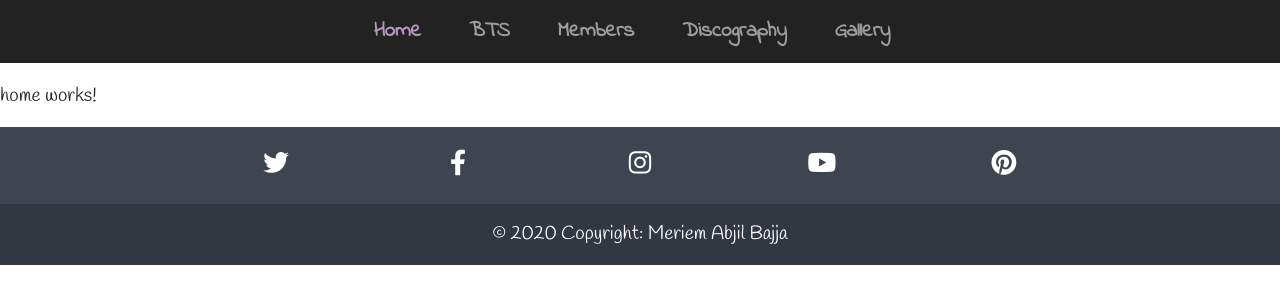
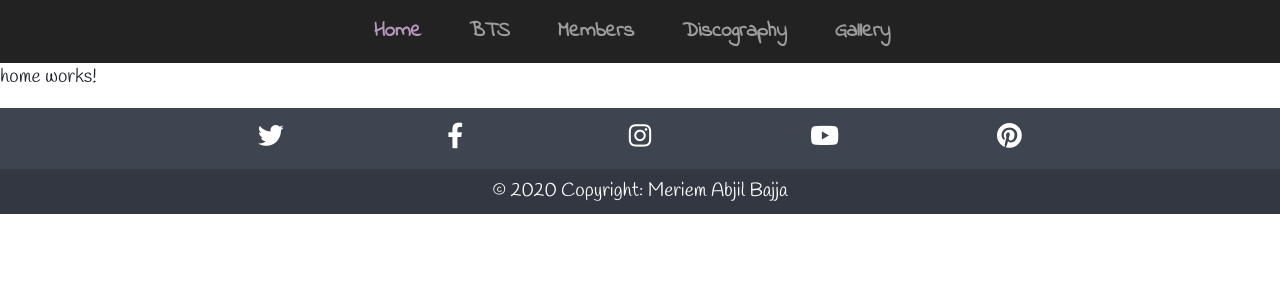
Before and after one commit to merimari0510/bangtan-boys, an Angular app: page /#/home in a window 1280 px wide. Shown: the top 304 px of the page. Built offline with nearby package versions, Linux system fonts and the light colour scheme.

Commit message:
Arreglar navbar y footer

```diff
--- a/src/app/components/pages/shared/footer/footer.component.html
+++ b/src/app/components/pages/shared/footer/footer.component.html
@@ -3,7 +3,7 @@
   <!-- Footer Elements -->
   <div class="container">
     <!-- Grid row-->
-    <div class="row d-flex justify-content-center p-4">
+    <div class="row d-flex justify-content-center p-3">
         <!-- Twitter -->
         <a class="tw-ic col-2 text-center" href="https://twitter.com/BTS_bighit">
           <i class="fab fa-twitter fa-lg"> </i>
@@ -30,7 +30,7 @@
   <!-- Footer Elements -->
 
   <!-- Copyright -->
-  <div class="cnt_copyright text-center text-white p-3">© 2020 Copyright: Meriem Abjil Bajja</div>
+  <div class="cnt_copyright text-center text-white p-2">© 2020 Copyright: Meriem Abjil Bajja</div>
   <!-- Copyright -->
 </footer>
 <!-- Footer -->
--- a/src/app/components/pages/shared/navbar/navbar.component.css
+++ b/src/app/components/pages/shared/navbar/navbar.component.css
@@ -3,7 +3,6 @@
     background-color: #222;
     border-color: #080808;
     flex-direction: row;
-    margin-bottom: 1.2rem;
     font-family: 'Indie Flower';
 }
 
```
